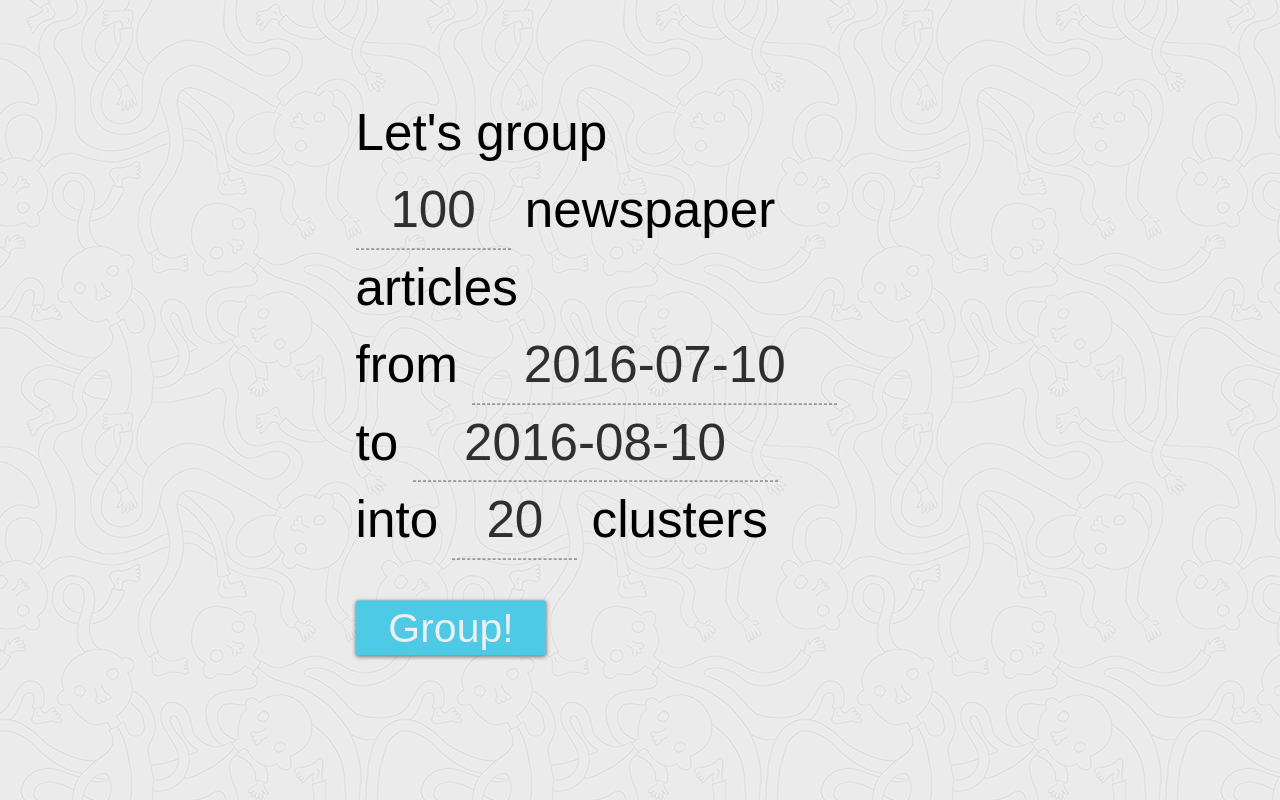
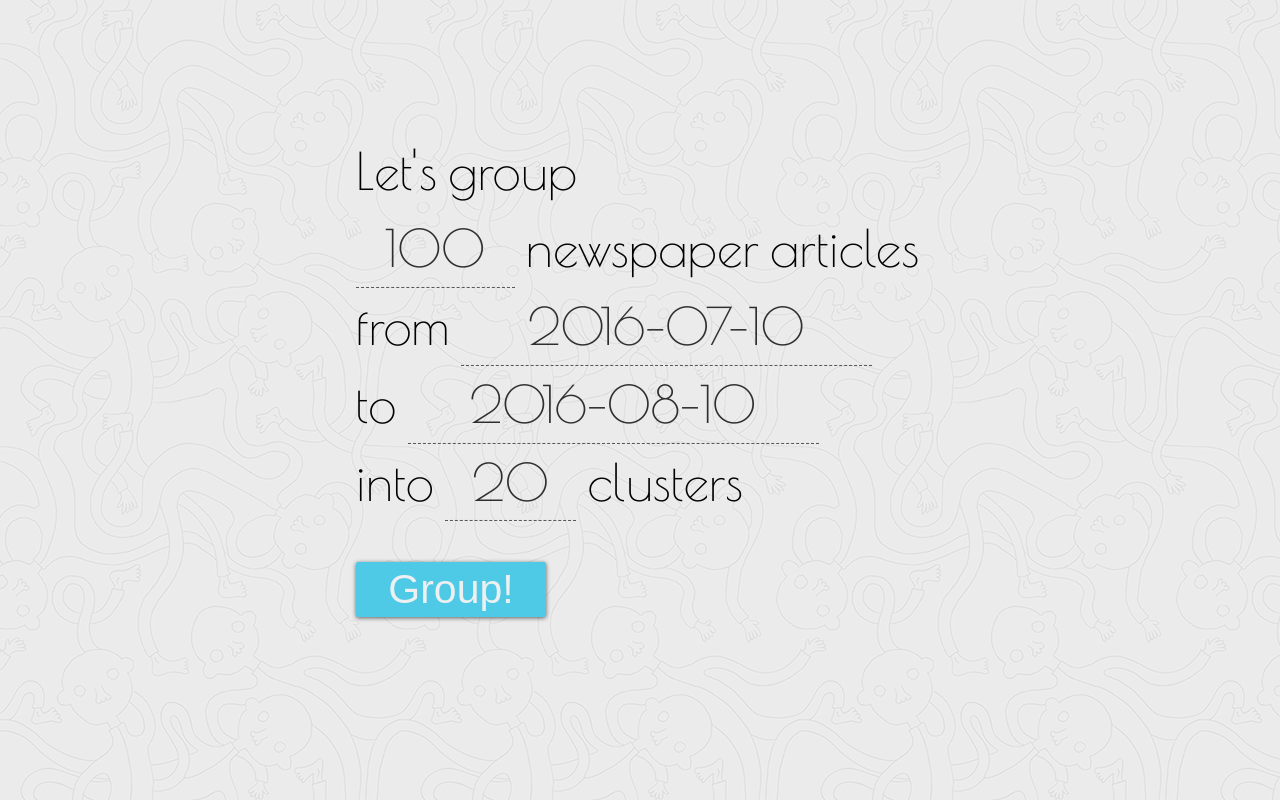
Before and after one commit to zoercai/700, a Flask app: page / in a window 1280 px wide. Run offline with Flask 2, Linux system fonts and the light colour scheme.

Commit message:
Better fonts for UI

```diff
--- a/Application/static/style.css
+++ b/Application/static/style.css
@@ -1,6 +1,7 @@
 body{
     background-repeat: repeat;
-    font: 1em sans-serif;
+    font-size: 1em;
+    font-family: 'Poiret One', 'Helvetica Neue', sans-serif;
 }
 
 form{
@@ -11,6 +12,11 @@ form{
     position: relative;
     top: 45vh;
     transform: translateY(-50%);
+}
+
+input[type="text"]
+{
+    font-family:  'Poiret One', 'Helvetica Neue', cursive;
 }
 
 input{
@@ -133,6 +139,7 @@ div#sidePanel{
     overflow: scroll;
     color: rgba(0, 0, 0, 0.61);
     font-size: 2vh;
+    font-family: "Helvetica Neue", Helvetica, sans-serif;
 }
 
 div#sidePanel img, div#sidePanel video{
--- a/Application/templates/index.html
+++ b/Application/templates/index.html
@@ -5,6 +5,7 @@
     <title>Newspaper Clustering</title>
     <link rel="stylesheet" type="text/css" href="{{ url_for('static', filename='style.css') }}">
     <link href="{{ url_for('static', filename='datepicker.min.css') }}" rel="stylesheet" type="text/css">
+    <link href="https://fonts.googleapis.com/css?family=Poiret+One" rel="stylesheet">
 </head>
 
 <body style="background:url({{ url_for('static', filename='bg.png') }});">
@@ -15,10 +16,10 @@
 
 <form id='inputs' class="inputs">
     Let's group<br/>
-    <input type='text' size='3' id='results' placeholder="100"> newspaper articles
-    <br/>from <input type='text' size='10' id='startDate' class="datepicker-here" data-language='en' placeholder="2016-07-10">
-    <br/>to <input type='text' size='10' id='endDate' class="datepicker-here" data-language='en' placeholder="2016-08-10">
-    <br/>into <input type='text' size='2' id='clusters' placeholder="20"> clusters
+    <input type='text' size='4' id='results' placeholder="100"> newspaper articles
+    <br/>from <input type='text' size='13' id='startDate' class="datepicker-here" data-language='en' placeholder="2016-07-10">
+    <br/>to <input type='text' size='13' id='endDate' class="datepicker-here" data-language='en' placeholder="2016-08-10">
+    <br/>into <input type='text' size='3' id='clusters' placeholder="20"> clusters
     <button id="submit">Group!</button>
 </form>
 
```
